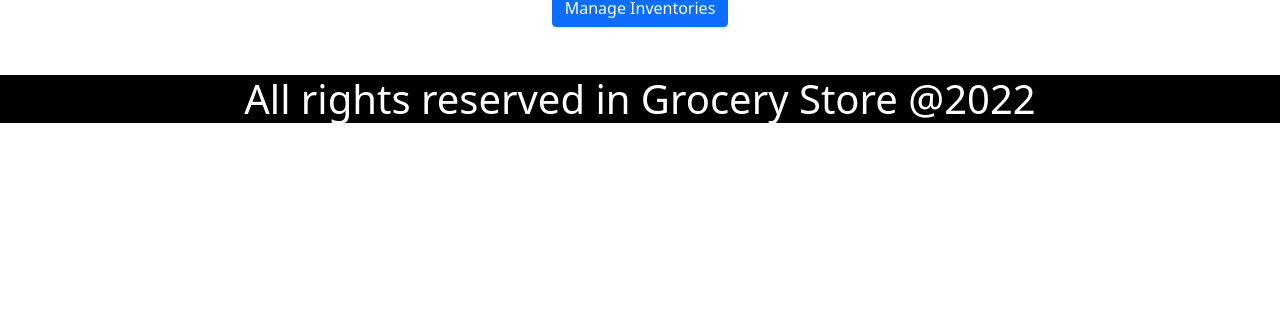
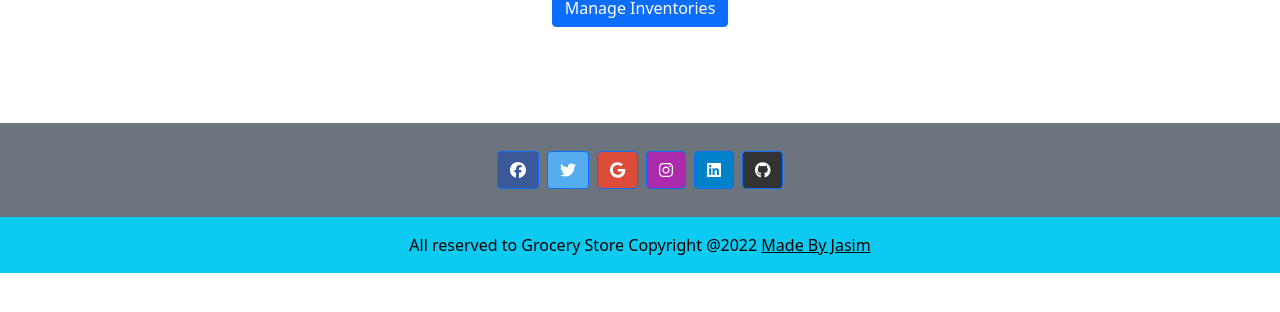
Before and after one commit to jasim-164/Grocery-Store-ClientSide-MERN, a React (Create React App) app: page / in a window 1280 px wide. Shown: the part 244-556 px from the top of the page. Built offline with nearby package versions, Linux system fonts and the light colour scheme; no server answers.

Commit message:
footer modified

```diff
--- a/package.json
+++ b/package.json
@@ -3,6 +3,9 @@
   "version": "0.1.0",
   "private": true,
   "dependencies": {
+    "@fortawesome/fontawesome-svg-core": "^6.1.1",
+    "@fortawesome/free-brands-svg-icons": "^6.1.1",
+    "@fortawesome/react-fontawesome": "^0.1.18",
     "@testing-library/jest-dom": "^5.16.4",
     "@testing-library/react": "^13.1.1",
     "@testing-library/user-event": "^13.5.0",
--- a/src/componennts/Footer/Footer.js
+++ b/src/componennts/Footer/Footer.js
@@ -1,18 +1,69 @@
 import React from 'react';
-
+import { FontAwesomeIcon } from '@fortawesome/react-fontawesome'
+import { faFacebook, faTwitter, faInstagram,faGithub, faGoogle, faLinkedin  } from '@fortawesome/free-brands-svg-icons';
 const Footer = () => {
     const date = new Date();
     const year = date.getFullYear();
     console.log(year)
     return (
+<div>
+<footer class=" text-center bg-secondary text-white mt-5">
+
+  <div class="container p-4 pb-0">
+
+    <section class="mb-4">
+
+      <a
+        class="btn btn-primary btn-floating m-1"
+        style={{backgroundColor:"#3b5998"}}
+        href="#!"
+        role="button"
+        > <FontAwesomeIcon icon={faFacebook } /></a>
+      <a
+      class="btn btn-primary btn-floating m-1"
+      style={{backgroundColor:"#55acee"}}
+      href="#!"
+      role="button"
+      ><FontAwesomeIcon icon={faTwitter } /></a>
+      <a
+      class="btn btn-primary btn-floating m-1"
+      style={{backgroundColor:"#dd4b39"}}
+      href="#!"
+      role="button"
+      ><FontAwesomeIcon icon={faGoogle } /></a>
+      <a
+        class="btn btn-primary btn-floating m-1"
+        style={{backgroundColor:"#ac2bac"}}
+        href="#!"
+        role="button"
+        ><FontAwesomeIcon icon={faInstagram } /></a>
 
 
-        <div>
+      <a
+        class="btn btn-primary btn-floating m-1"
+        style={{backgroundColor:"#0082ca"}}
+        href="#!"
+        role="button"
+        ><FontAwesomeIcon icon={faLinkedin } /></a>
 
-            <div className=" bg-black h-auto text-center">
-            <h1 className=" text-white">All rights reserved in Grocery Store @{year}</h1>
-            </div>
-        </div>
+      <a
+        class="btn btn-primary btn-floating m-1"
+        style={{backgroundColor:"#333333"}}
+        href="#!"
+        role="button"
+        ><FontAwesomeIcon icon={faGithub} /></a>
+    </section>
+
+  </div>
+
+
+
+  <div class="text-center p-3 bg-info text-black" > All reserved to Grocery Store
+    Copyright @{year}  <a className='text-black' href="https://mdbootstrap.com/">Made By Jasim</a>
+  </div>
+
+</footer>
+ </div>
     );
 };
 
```
Also changed, not shown: 1 other file (tests, documents, lock files or other folders).
